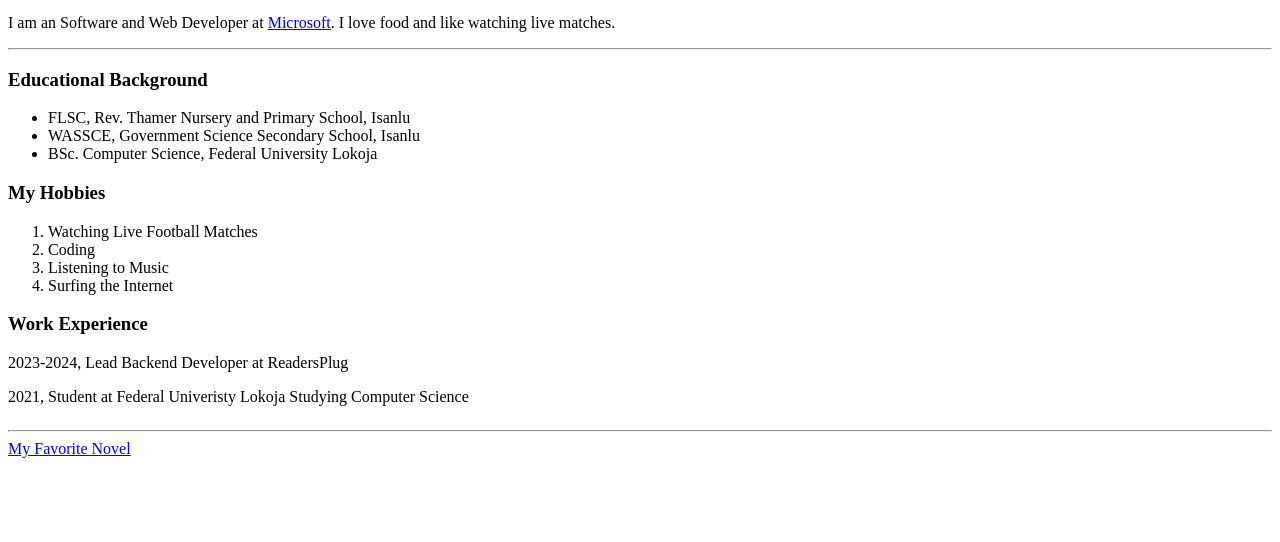
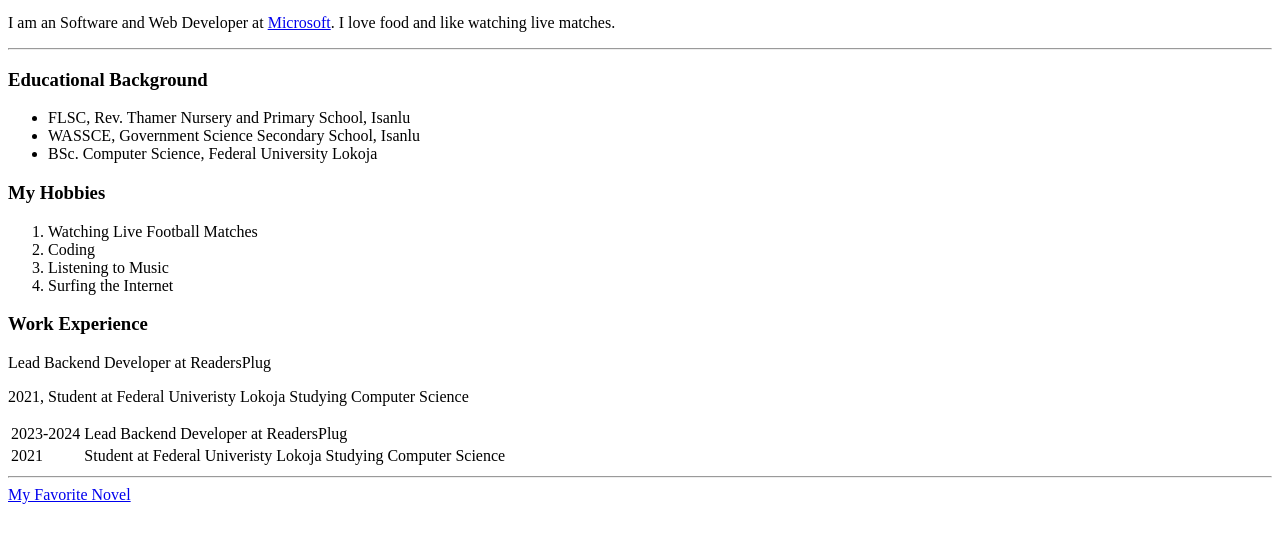
Before and after one commit to IbroTao/Web-Development, a plain HTML site: page HTML - Personal Website/personalSite.html in a window 1280 px wide. Shown: the part 126-668 px from the top of the page. Drawn offline with Linux system fonts and the light colour scheme.

Commit message:
Feat: HTML Tables Basics

```diff
--- a/HTML - Personal Website/personalSite.html
+++ b/HTML - Personal Website/personalSite.html
@@ -31,10 +31,17 @@
       <li>Surfing the Internet</li>
     </ol>
     <h3>Work Experience</h3>
-    <p>2023-2024, Lead Backend Developer at ReadersPlug</p>
+    <p>Lead Backend Developer at ReadersPlug</p>
     <p>2021, Student at Federal Univeristy Lokoja Studying Computer Science</p>
     <table>
-      <tr></tr>
+      <tr>
+        <td>2023-2024</td>
+        <td>Lead Backend Developer at ReadersPlug</td>
+      </tr>
+      <tr>
+        <td>2021</td>
+        <td>Student at Federal Univeristy Lokoja Studying Computer Science</td>
+      </tr>
     </table>
     <hr />
     <a href="index.html" target="_blank">My Favorite Novel</a>
```
